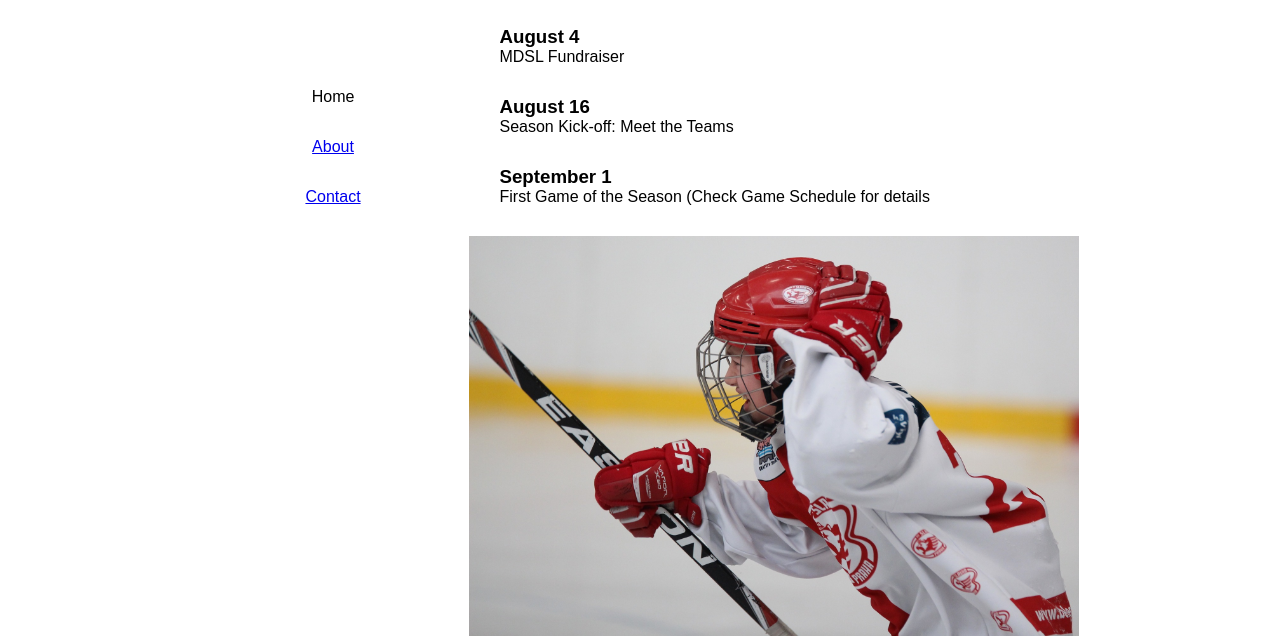
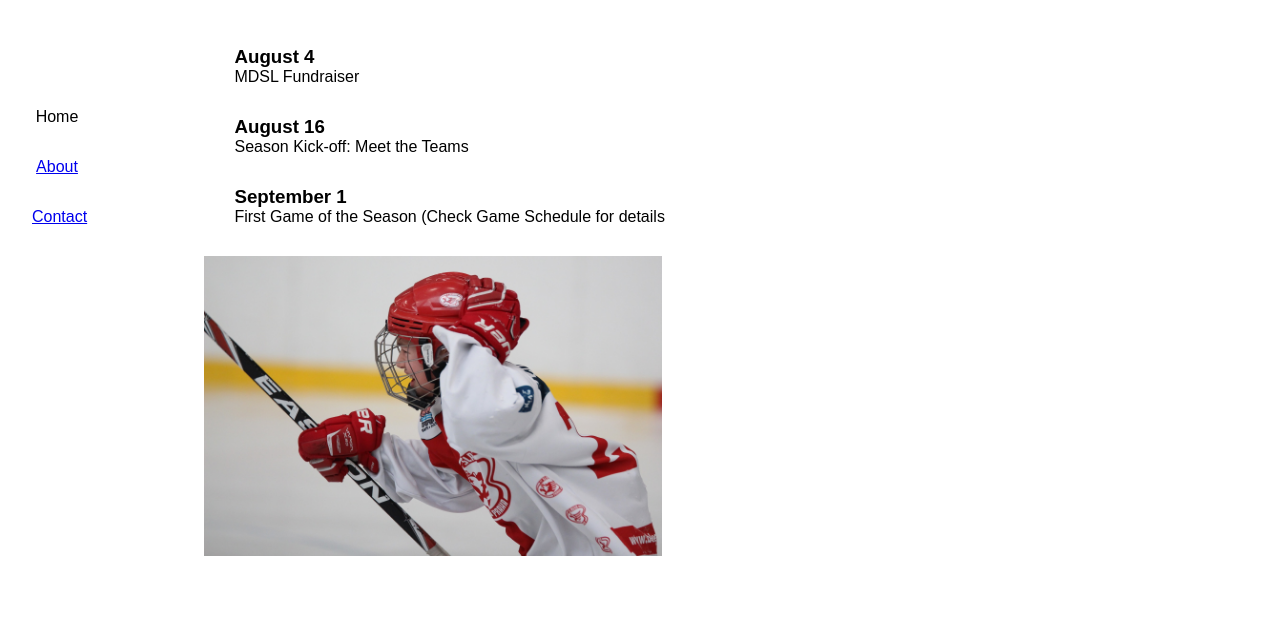
Before and after one commit to Kimiwax/MDHL_ARIAS, a plain HTML site: page index.html in a window 1280 px wide. Shown: the part 378-1014 px from the top of the page. After the commit the page ends 934 px from the top, so only its background shows below. Drawn offline with Linux system fonts and the light colour scheme.

Commit message:
Modificando estructura

```diff
--- a/assets/css/style.css
+++ b/assets/css/style.css
@@ -3,6 +3,11 @@
   padding: 0;
   box-sizing: border-box;
   font-family: sans-serif;
+}
+
+body {
+  width: 100vw;
+  height: 100vh;
 }
 
 h1 {
@@ -53,9 +58,12 @@ h2 {
 
 main {
   text-align: center;
+  display: inline-block;
+  margin-top: 20px;
 }
 nav {
   display: inline-block;
+  width: 200px;
 }
 
 a[href="#"] {
@@ -64,7 +72,7 @@ a[href="#"] {
 }
 nav > a {
   display: block;
-  width: 200px;
+  width: 50px;
   margin: 2rem;
   text-align: center;
 }
@@ -79,7 +87,7 @@ article > div {
 }
 
 article > img {
-  height: 400px;
+  height: 300px;
   display: block;
 }
 
--- a/index.html
+++ b/index.html
@@ -28,14 +28,13 @@
         />
       </div>
     </div>
-    <main>
     <nav>
       <a href="#">Home</a>
       <a href="./about.html">About</a>
       <a href="./contact.html">Contact</a>
     </nav>
+    <main>
       <article>
-        <div>
         <div class="container-events">
           <h3>August 4</h3>
           <p>MDSL Fundraiser</p>
@@ -48,8 +47,6 @@
           <h3>September 1</h3>
           <p>First Game of the Season (Check Game Schedule for details</p>
         </div>
-        </div>
-
         <img src="./assets/img/hockey1.jpg" alt="Jugadora de Hockey" />
       </article>
     </main>
```
Also changed, not shown: about.html (+6 -8 lines). Lines whose indentation alone changed are shown as unchanged.
